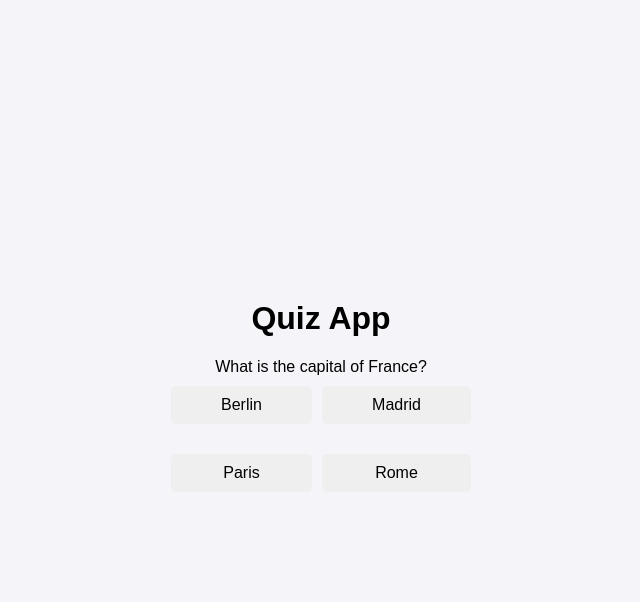
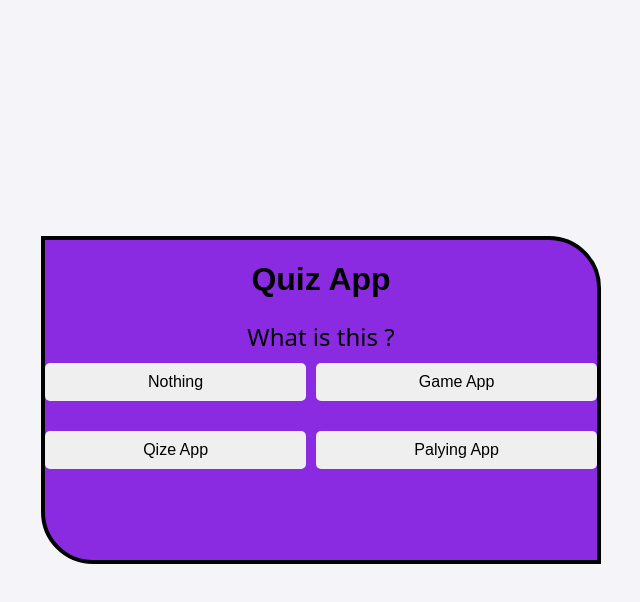
Before and after one commit to SANDEEP7522/Quiz_App, a plain HTML site: page index.html in a window 1280 px wide. Both pictures are taken after a click on the button "Start". Shown: the whole page, without its empty margins (319-959 px from the left). Drawn offline with Linux system fonts and the light colour scheme.

Commit message:
Add new questios

```diff
--- a/index.js
+++ b/index.js
@@ -26,48 +26,48 @@ const questions = [
         ]
     },
     {
-        question: 'What is the capital of France?',
+        question: 'What is name of Creater?',
         answers: [
-            { text: 'Berlin', correct: false },
-            { text: 'Madrid', correct: false },
-            { text: 'Paris', correct: true },
-            { text: 'Rome', correct: false }
+            { text: 'Sandeep', correct: true },
+            { text: 'Anupam', correct: false },
+            { text: 'Rohan', correct: false },
+            { text: 'Sohan', correct: false }
+        ]
+    },
+    {
+        question: 'What is the value 2 & 3 = ?',
+        answers: [
+            { text: '5', correct: false },
+            { text: '6', correct: false },
+            { text: '2', correct: true },
+            { text: '3', correct: false }
+        ]
+    },
+    {
+        question: 'What is this ?',
+        answers: [
+            { text: 'Nothing', correct: false },
+            { text: 'Game App ', correct: false },
+            { text: 'Qize App', correct: true },
+            { text: 'Palying App', correct: false }
+        ]
+    },
+    {
+        question: 'Full form of HTML?',
+        answers: [
+            { text: 'Hypertext Markup Language', correct: true },
+            { text: 'Hypertext Markup Languageses', correct: false },
+            { text: 'Hypertext Markups Language', correct: false },
+            { text: 'Hypertexts Markup Language', correct: false }
         ]
     },
     {
         question: 'What is the capital of France?',
         answers: [
-            { text: 'Berlin', correct: false },
-            { text: 'Madrid', correct: false },
-            { text: 'Paris', correct: true },
-            { text: 'Rome', correct: false }
-        ]
-    },
-    {
-        question: 'What is the capital of France?',
-        answers: [
-            { text: 'Berlin', correct: false },
-            { text: 'Madrid', correct: false },
-            { text: 'Paris', correct: true },
-            { text: 'Rome', correct: false }
-        ]
-    },
-    {
-        question: 'What is the capital of France?',
-        answers: [
-            { text: 'Berlin', correct: false },
-            { text: 'Madrid', correct: false },
-            { text: 'Paris', correct: true },
-            { text: 'Rome', correct: false }
-        ]
-    },
-    {
-        question: 'What is the capital of France?',
-        answers: [
-            { text: 'Berlin', correct: false },
-            { text: 'Madrid', correct: false },
-            { text: 'Paris', correct: true },
-            { text: 'Rome', correct: false }
+            { text: 'Cascading Style Sheetsn', correct: false },
+            { text: 'Cascad Style Sheets', correct: false },
+            { text: 'Cascading Styless Sheets', correct: true },
+            { text: 'Cascading Supere Sheets', correct: false }
         ]
     }
 ];
--- a/style.css
+++ b/style.css
@@ -9,10 +9,17 @@ body {
 }
 
 #quiz-container {
-    width: 300px;
+    width: 69vh;
+    height: 40vh;
     text-align: center;
+    background-color: blueviolet;
+    border-radius: 0px 52px 0px 52px;
+    border: 4px solid black;
 }
-
+div#question {
+    font-size: x-large;
+    font-family: system-ui;
+}
 .btn {
     cursor: pointer;
     border: none;
@@ -20,6 +27,7 @@ body {
     padding: 10px 20px;
     margin: 10px 0;
     font-size: 16px;
+    box-shadow: 2px 4px 11px 3px bl
 }
 
 .btn:hover {
```
